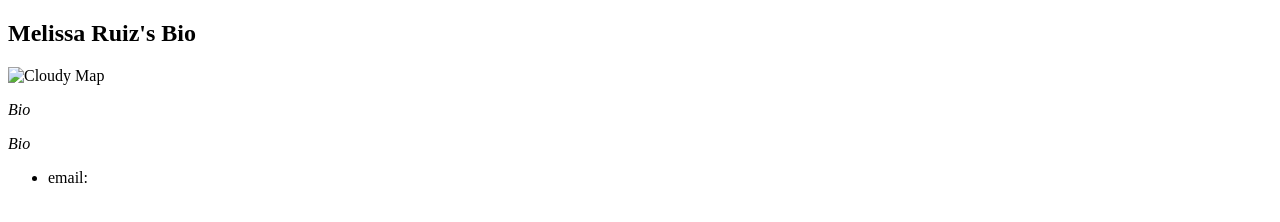
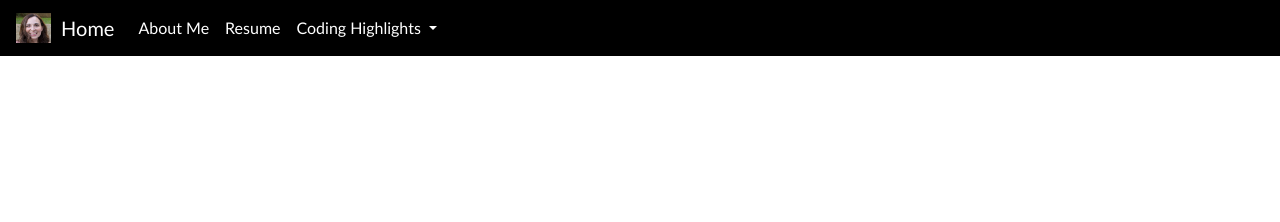
Before and after one commit to gamem001/gamem001.github.io, a plain HTML site: page index.html in a window 1280 px wide. Drawn offline with nearby package versions, Linux system fonts and the light colour scheme.

Commit message:
updating index

```diff
--- a/index.html
+++ b/index.html
@@ -2,23 +2,48 @@
 <html lang="en-us">
 <head>
   <meta charset="UTF-8">
-  <title>Activity 1: M. Ruiz's Bio</title>
+  <title>Melissa's Bio</title>
+  <link rel="stylesheet" href="https://stackpath.bootstrapcdn.com/bootstrap/4.3.1/css/bootstrap.min.css" integrity="sha384-ggOyR0iXCbMQv3Xipma34MD+dH/1fQ784/j6cY/iJTQUOhcWr7x9JvoRxT2MZw1T" crossorigin="anonymous">
+  <link rel="stylesheet" href="style.css">
 </head>
 
 <body>
-  <section>
-    <h1>Melissa Ruiz's Bio</h1>
-    <img src="assets/images/cloudymap.png" alt="Cloudy Map">
+  <nav class="navbar navbar-expand-lg">
+    <a class="navbar-brand" href="index.html">
+        <img src="Images/Headshot.jpg" width="40" height="30" class="d-inline-block align-top" alt="Melissa Ruiz">
+        Home
+      </a>
+    <button class="navbar-toggler" type="button" data-toggle="collapse" data-target="#navbarSupportedContent" aria-controls="navbarSupportedContent" aria-expanded="false" aria-label="Toggle navigation">
+        <span class="navbar-toggler-icon"></span>
+        <span class="navbar-toggler-icon"></span>
+        <span class="navbar-toggler-icon"></span>
+    </button>
 
-
-    <p><em>Bio</em></p>
-    <p><em>Bio</em></p>
-
-    <ul>
-      <li><stong>email:</stong></li>
-    </ul>
-
-  </section>
+    <div class="collapse navbar-collapse" id="navbarSupportedContent">
+        <ul class="navbar-nav navbar-right">
+        <li class="nav-item">
+            <a class="nav-link" href="about.html">About Me<span class="sr-only"></span></a>
+        </li>
+        <li class="nav-item">
+          <a class="nav-link" href="resume.html">Resume<span class="sr-only"></span></a>
+        </li>
+        <li class="nav-item dropdown">
+            <a class="nav-link dropdown-toggle" href="#" id="navbarDropdown" role="button" data-toggle="dropdown" aria-haspopup="true" aria-expanded="false">
+            Coding Highlights
+            </a>
+            <div class="dropdown-menu" aria-labelledby="navbarDropdown">
+            <a class="dropdown-item" href="python.html">Python with Pandas</a>
+            <a class="dropdown-item" href="etl.html">ETL</a>
+            <a class="dropdown-item" href="fullStack.html">Full Stack</a>
+            <a class="dropdown-item" href="ML.html">Machine Learning</a>
+            </div>
+        </li>
+        </ul>
+    </div>
+</nav>
+<script src="https://code.jquery.com/jquery-3.5.1.slim.min.js" integrity="sha384-DfXdz2htPH0lsSSs5nCTpuj/zy4C+OGpamoFVy38MVBnE+IbbVYUew+OrCXaRkfj" crossorigin="anonymous"></script>
+    <script src="https://cdn.jsdelivr.net/npm/popper.js@1.16.1/dist/umd/popper.min.js" integrity="sha384-9/reFTGAW83EW2RDu2S0VKaIzap3H66lZH81PoYlFhbGU+6BZp6G7niu735Sk7lN" crossorigin="anonymous"></script>
+    <script src="https://stackpath.bootstrapcdn.com/bootstrap/4.5.2/js/bootstrap.min.js" integrity="sha384-B4gt1jrGC7Jh4AgTPSdUtOBvfO8shuf57BaghqFfPlYxofvL8/KUEfYiJOMMV+rV" crossorigin="anonymous"></script>
 </body>
 
 </html>
```
